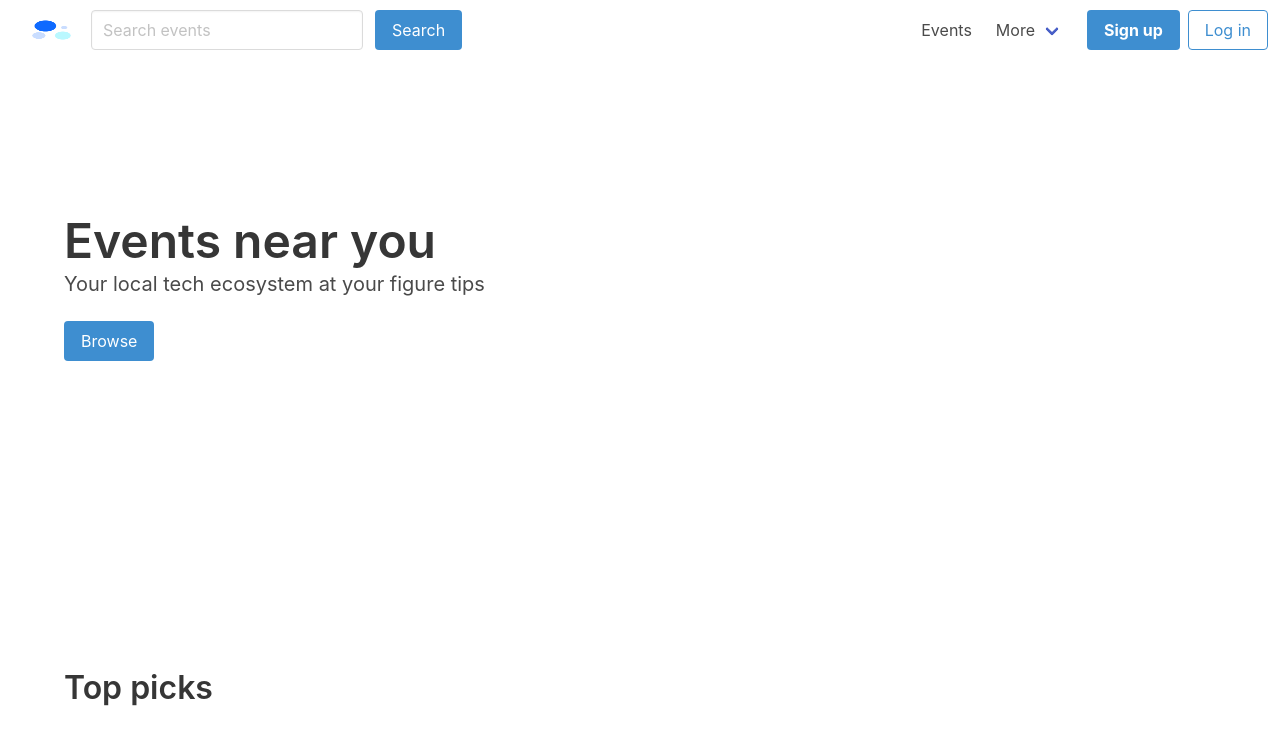
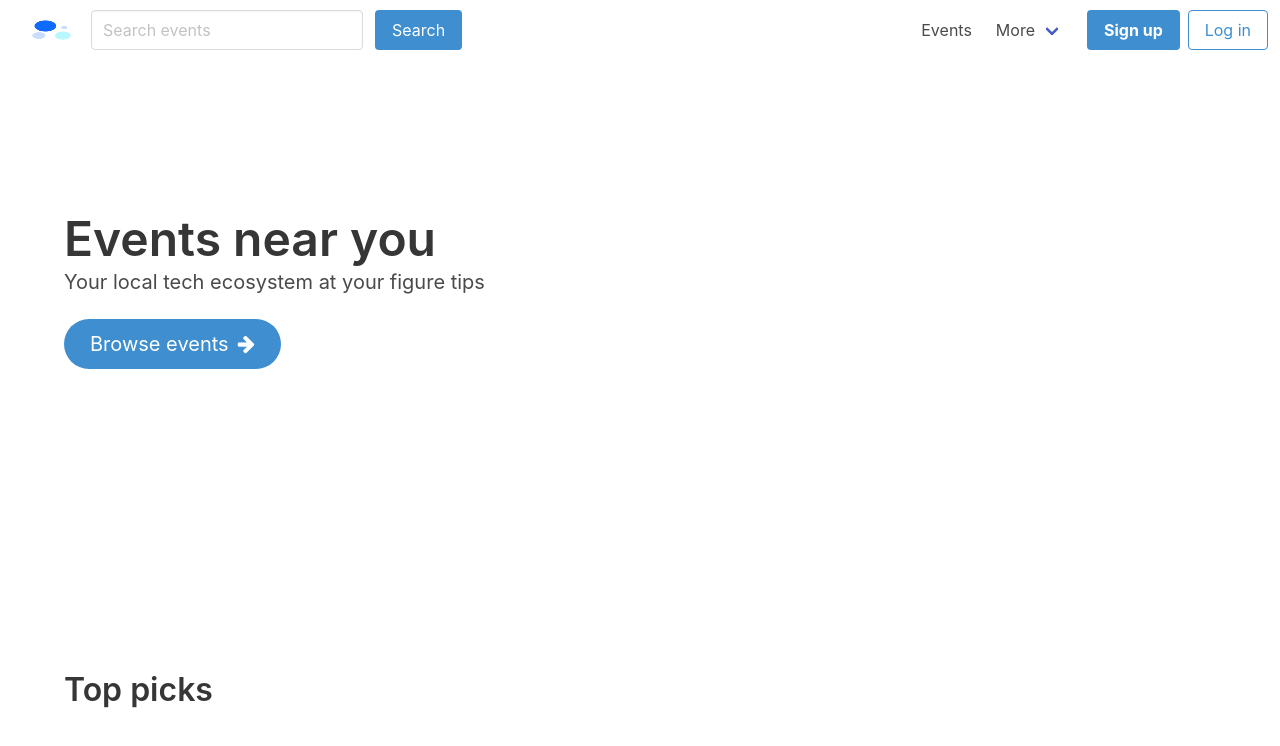
Before and after one commit to wendycodeworks/tavata, a React (Create React App) app: page / in a window 1280 px wide. Shown: the top 746 px of the page. Built offline with nearby package versions, Linux system fonts and the light colour scheme.

Commit message:
install font-awesome |  add arrow to browse button

```diff
--- a/package.json
+++ b/package.json
@@ -12,6 +12,7 @@
     "axios": "^0.19.2",
     "bulma": "^0.9.0",
     "bulma-start": "0.0.4",
+    "font-awesome": "^4.7.0",
     "node-sass": "^4.14.1",
     "react": "^16.13.1",
     "react-dom": "^16.13.1",
--- a/src/pages/components/BrowseButton.js
+++ b/src/pages/components/BrowseButton.js
@@ -1,12 +1,15 @@
 import React, {Component} from 'react';
-import 'bulma'
+import 'bulma';
+import 'font-awesome/css/font-awesome.min.css';
 
 class BrowseButton extends Component{
     render(){
         return(
             <div>
-                <div class="button is-info">
-                    Browse
+                <div class="button is-info is-rounded is-medium">
+                    <div>Browse events   </div>
+                    <div class="has-text-info">-</div>
+                    <i className="fa fa-arrow-right" aria-hidden="true"/>
                 </div>
             </div>
         )
```
Also changed, not shown: 1 other file (tests, documents, lock files or other folders).
